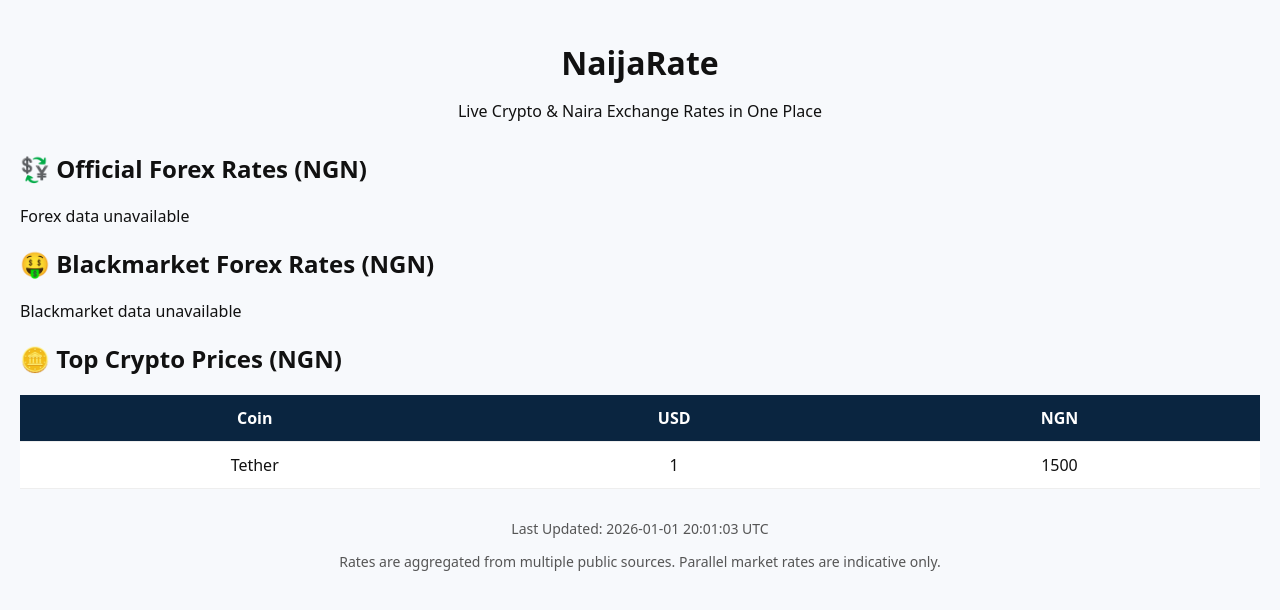
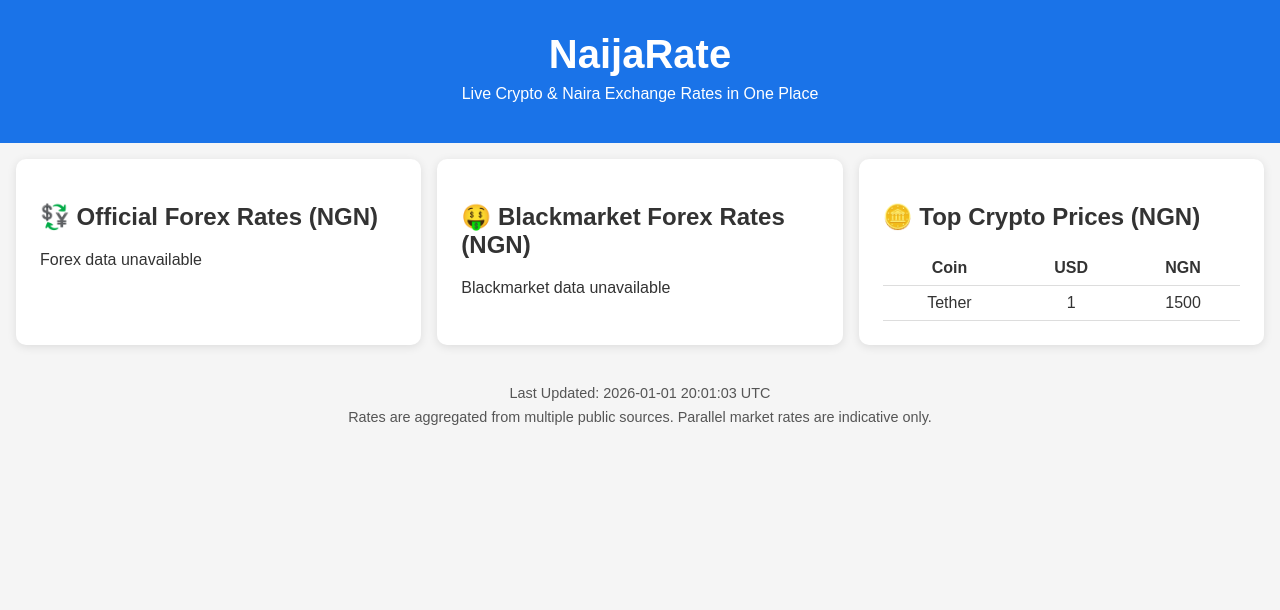
Before and after one commit to Goodguyy/naijarate, a FastAPI app: page / in a window 1280 px wide. Shown: the top 610 px of the page. Run offline with FastAPI, Linux system fonts and the light colour scheme.

Commit message:
Update styles.css

```diff
--- a/sources/static/styles.css
+++ b/sources/static/styles.css
@@ -1,45 +1,9 @@
-body {
-    font-family: system-ui, sans-serif;
-    background: #f7f9fc;
-    margin: 0;
-    padding: 20px;
-    color: #111;
-}
-
-header {
-    text-align: center;
-    margin-bottom: 30px;
-}
-
-h1 {
-    margin-bottom: 5px;
-}
-
-table {
-    width: 100%;
-    border-collapse: collapse;
-    background: #fff;
-    margin-bottom: 30px;
-}
-
-th, td {
-    padding: 12px;
-    border-bottom: 1px solid #eee;
-    text-align: center;
-}
-
-th {
-    background: #0a2540;
-    color: #fff;
-}
-
-footer {
-    text-align: center;
-    font-size: 14px;
-    color: #555;
-}
-
-.disclaimer {
-    font-size: 12px;
-    margin-top: 10px;
-}
+body { font-family: 'Arial', sans-serif; margin:0; padding:0; background:#f5f5f5; color:#333;}
+header { background:#1a73e8; color:#fff; padding:2rem; text-align:center;}
+h1 { margin:0; font-size:2.5rem;}
+p { margin:0.5rem 0;}
+.grid { display:grid; grid-template-columns: repeat(auto-fit,minmax(300px,1fr)); gap:1rem; padding:1rem;}
+.card { background:#fff; padding:1.5rem; border-radius:10px; box-shadow:0 2px 10px rgba(0,0,0,0.1);}
+table { width:100%; border-collapse:collapse;}
+th, td { padding:0.5rem; border-bottom:1px solid #ddd; text-align:center;}
+footer { text-align:center; padding:1rem; font-size:0.9rem; color:#555;}
```
